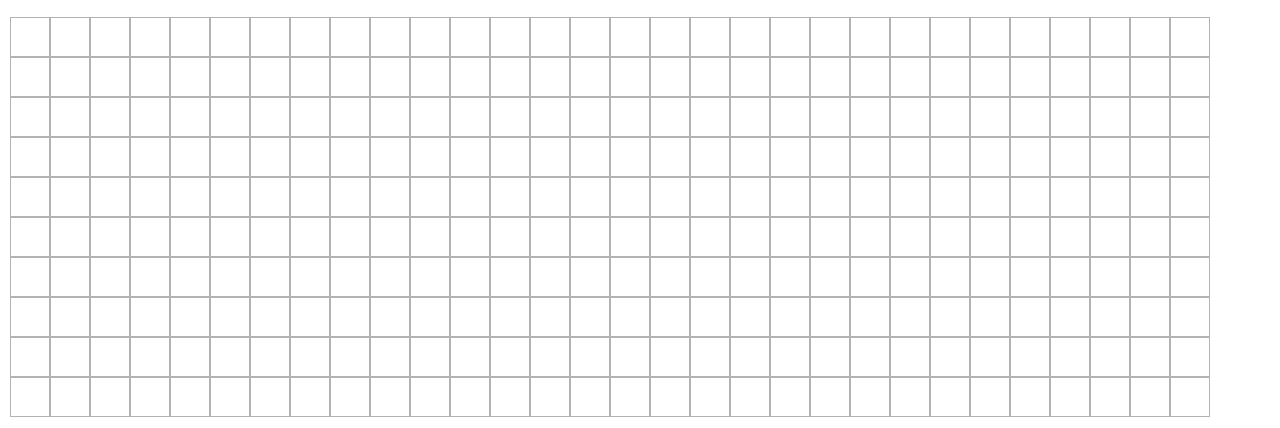
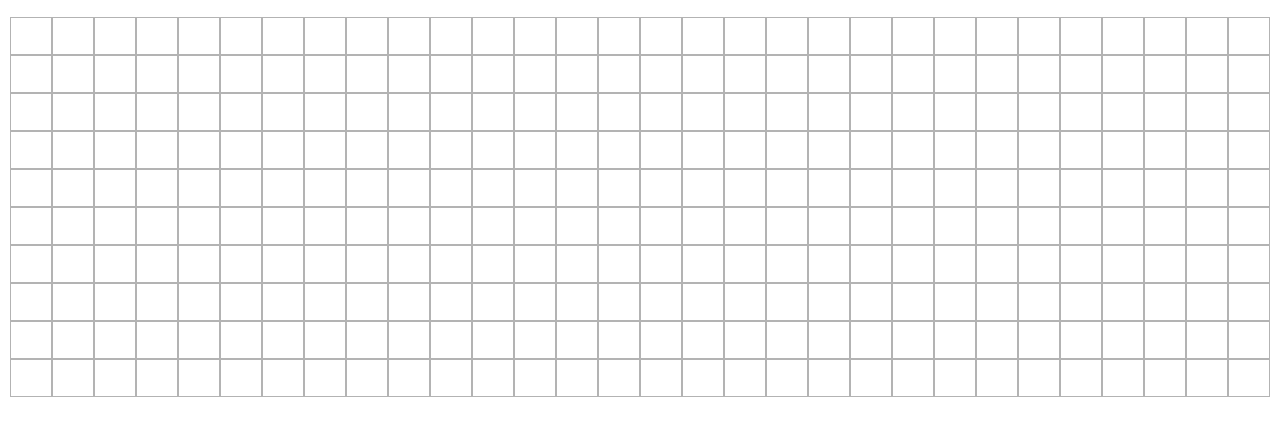
Before and after one commit to november03co/crochetNoob, a plain HTML site: page index.html in a window 1280 px wide. Shown: the part 372-800 px from the top of the page. Drawn offline with nearby package versions, Linux system fonts and the light colour scheme.

Commit message:
revert css (float) changes

```diff
--- a/index.css
+++ b/index.css
@@ -15,16 +15,14 @@ p, #options {
 #tapestry {
     margin: 20px auto;
 	width: 100%;
-	/*display: table;*/
+	display: table;*/
 	border-spacing: 2px;
 }
 .row {
-	/*display: table-row;*/
-	clear:both;
+	display: table-row;
 }
 .st{
-    /*display: table-cell;*/
-	float:left;
+    display: table-cell;
     border: 1px solid #b3b3b3;
     /*margin: -1px;
     border-bottom-left-radius: 20px;
```
